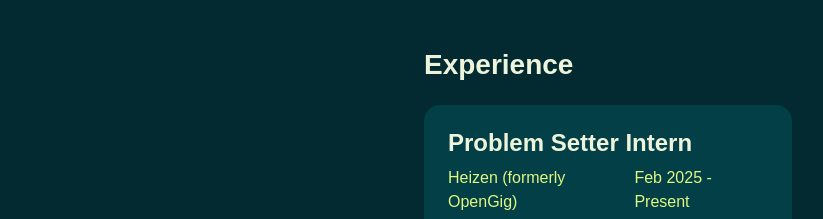
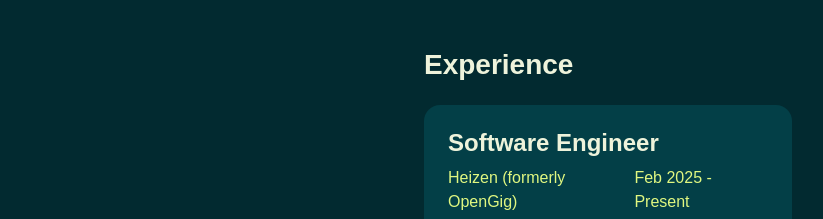
Before and after one commit to Poseidon0070/myportfolio, a React (Create React App) app: page / in a window 1280 px wide. Shown: the part 1100-1319 px from the top of the page, without its empty margins (428-1251 px from the left). Built offline with nearby package versions, Linux system fonts and the light colour scheme; a web font is replaced by a local one.

Commit message:
fix exp header

```diff
--- a/package.json
+++ b/package.json
@@ -25,7 +25,7 @@
   },
   "scripts": {
     "predeploy": "npm run build",
-    "deploy": "gh-pages -d build",
+    "deploy": "gh-pages -d build -b gh-pages -c shikhar-reyya.xyz",
     "start": "react-scripts start",
     "build": "react-scripts build",
     "test": "react-scripts test",
--- a/src/components/About.js
+++ b/src/components/About.js
@@ -69,7 +69,7 @@ function About() {
 
                                 <div className="col-12" data-aos="fade-left" data-aos-delay="500">
                                     <div className="bg-base p-4 rounded-4 shadow-effect">
-                                        <h4>Problem Setter Intern</h4>
+                                        <h4>Software Engineer</h4>
                                         <div className='d-flex justify-content-between flex-column flex-sm-row'>
                                             <p className='text-brand mb-1'>Heizen (formerly OpenGig)</p>
                                             <p className="text-brand mb-2">Feb 2025 - Present</p>
```
